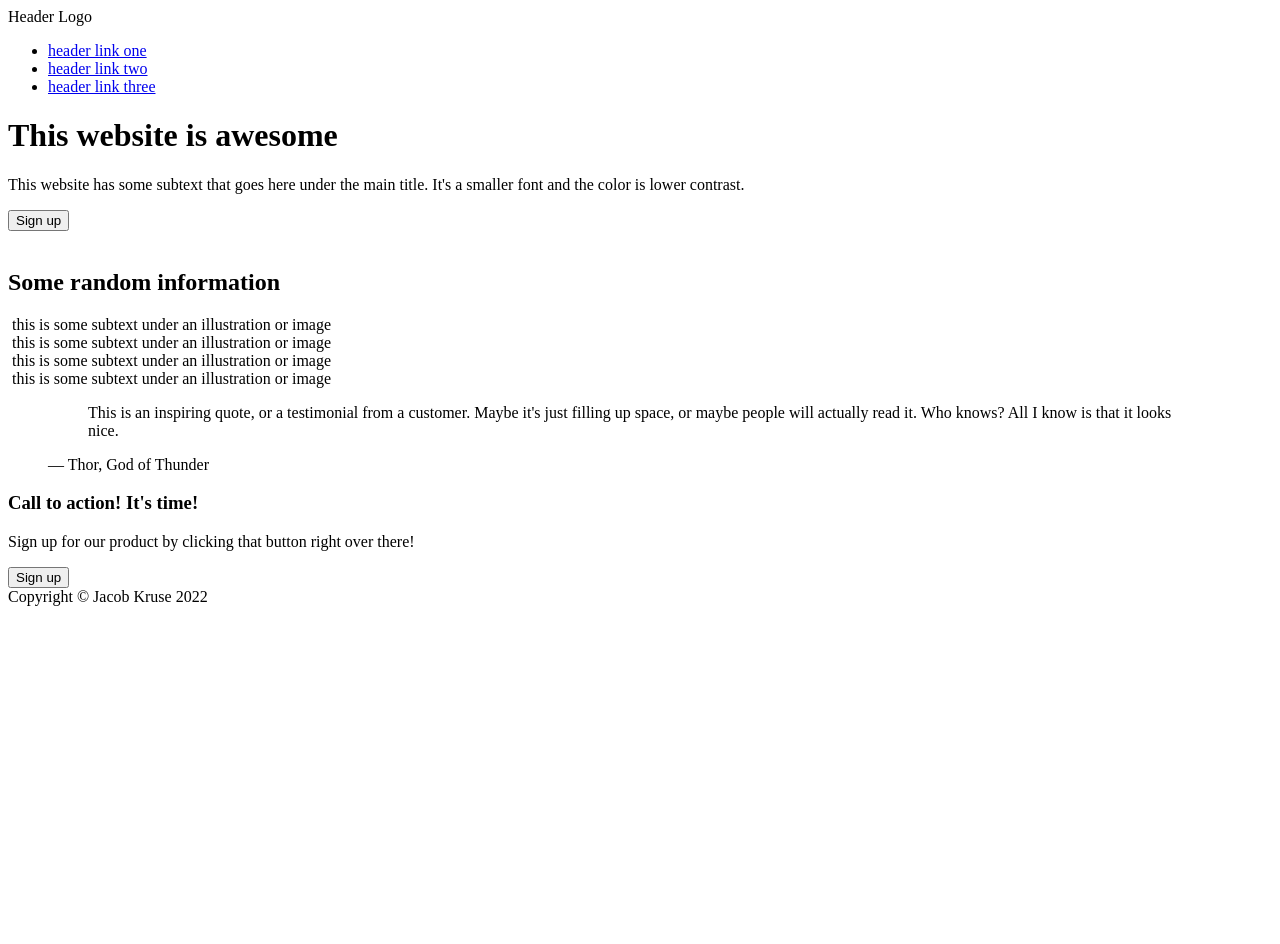
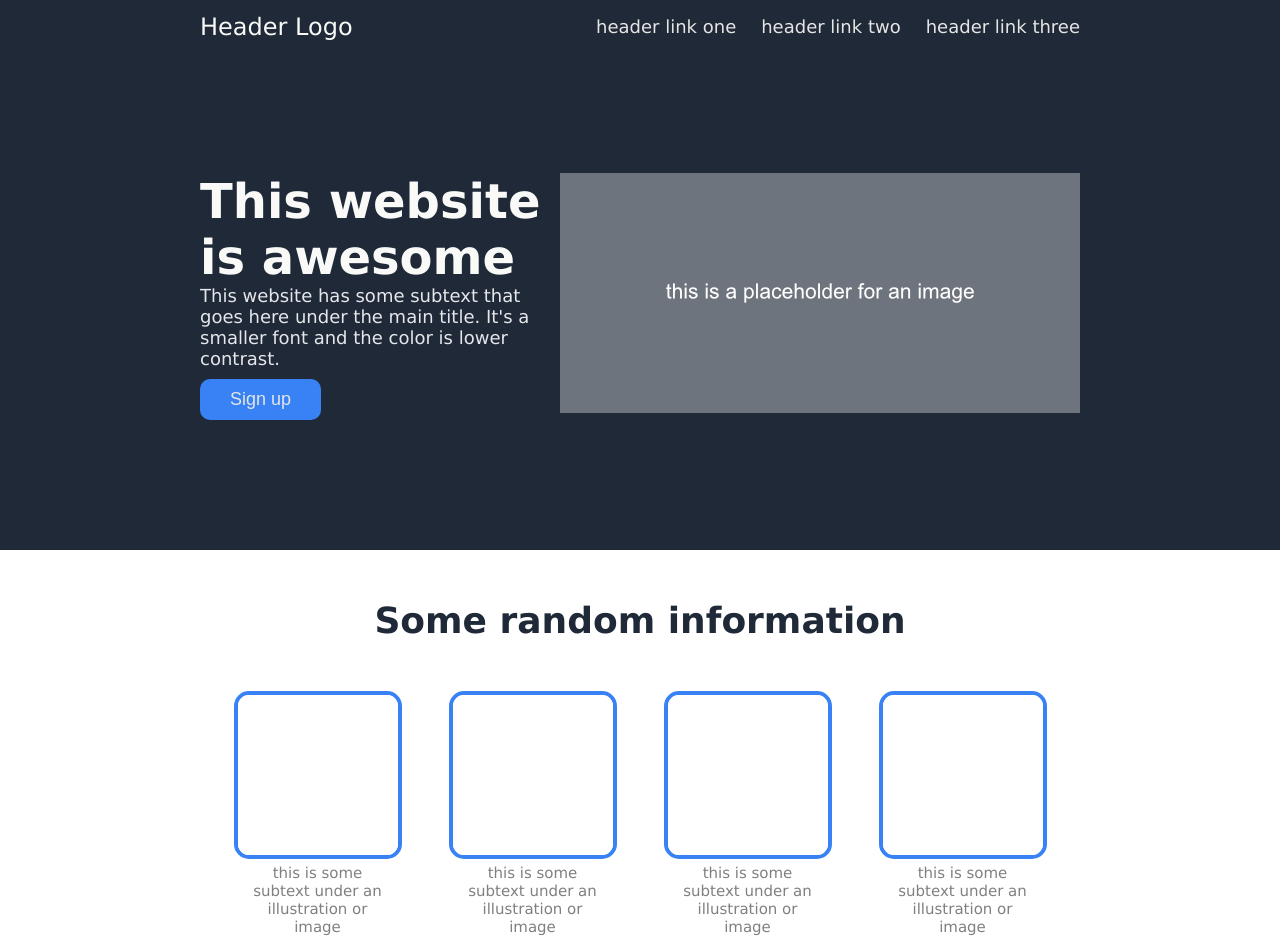
Before and after one commit to HavocBlast/odin-LandingPage, a plain HTML site: page index.html in a window 1280 px wide. Shown: the top 944 px of the page. Before the commit the page ends 800 px from the top, so only its background shows below. Drawn offline with Linux system fonts and the light colour scheme.

Commit message:
Adds styling

```diff
--- a/index.html
+++ b/index.html
@@ -5,10 +5,12 @@
     <meta http-equiv="X-UA-Compatible" content="IE=edge" />
     <meta name="viewport" content="width=device-width, initial-scale=1.0" />
     <title>Landing Page</title>
+    <link rel="stylesheet" href="styles/style.css" />
   </head>
   <body>
     <header>
-      <div class="header-wrapper">
+      <div class="headerhero-wrapper">
+        <div class="header">
           <div class="logo">Header Logo</div>
           <div class="header-links">
             <ul>
@@ -17,6 +19,7 @@
               <li><a href="#">header link three</a></li>
             </ul>
           </div>
+        </div>
         <div class="hero-banner">
           <div class="hero-text">
             <h1>This website is awesome</h1>
@@ -24,9 +27,11 @@
               This website has some subtext that goes here under the main title.
               It's a smaller font and the color is lower contrast.
             </p>
-            <button id="hero-btn">Sign up</button>
+            <button class="hero-btn">Sign up</button>
           </div>
-          <img src="images/action-call.png" alt="" />
+          <div class="hero-image">
+            <img src="images/heroImage.png" alt="" />
+          </div>
         </div>
       </div>
     </header>
@@ -34,45 +39,51 @@
       <h2>Some random information</h2>
       <div class="cards">
         <div class="card">
-          <img src="images/" alt="" />
+          <img src="images/informationImage.png" alt="" />
           <caption>
-            this is some subtext under an illustration or image
+            <p>this is some subtext under an illustration or image</p>
           </caption>
         </div>
         <div class="card">
-          <img src="images/" alt="" />
+          <img src="images/informationImage.png" alt="" />
           <caption>
-            this is some subtext under an illustration or image
+            <p>this is some subtext under an illustration or image</p>
           </caption>
         </div>
         <div class="card">
-          <img src="images/" alt="" />
+          <img src="images/informationImage.png" alt="" />
           <caption>
-            this is some subtext under an illustration or image
+            <p>this is some subtext under an illustration or image</p>
           </caption>
         </div>
         <div class="card">
-          <img src="images/" alt="" />
+          <img src="images/informationImage.png" alt="" />
           <caption>
-            this is some subtext under an illustration or image
+            <p>this is some subtext under an illustration or image</p>
           </caption>
         </div>
       </div>
     </div>
-    <figure class="quote">
+    <div class="quote">
+      <figure>
         <blockquote>
-        This is an inspiring quote, or a testimonial from a customer. Maybe it's
-        just filling up space, or maybe people will actually read it. Who knows?
-        All I know is that it looks nice.
+          This is an inspiring quote, or a testimonial from a customer. Maybe
+          it's just filling up space, or maybe people will actually read it. Who
+          knows? All I know is that it looks nice.
         </blockquote>
         <figcaption>&mdash; Thor, God of Thunder</figcaption>
       </figure>
-    <div id="call-to-action-wrapper">
-      <div id="call-to-action">
+    </div>
+    <div class="call-to-action-wrapper">
+      <div class="call-to-action">
+        <div>
           <h3>Call to action! It's time!</h3>
-        <p>Sign up for our product by clicking that button right over there!</p>
+          <p>
+            Sign up for our product by clicking that button right over there!
+          </p>
+        </div>
         <div>
-          <button id="call-to-action-btn">Sign up</button>
+          <button class="call-to-action-btn">Sign up</button>
         </div>
       </div>
     </div>
--- a/styles/style.css
+++ b/styles/style.css
@@ -0,0 +1,177 @@
+:root {
+  --margin: 0 200px;
+}
+body {
+  margin: 0;
+  font-family: 'Lucida Sans', 'Lucida Sans Regular', 'Lucida Grande',
+    'Lucida Sans Unicode', Geneva, Verdana, sans-serif;
+}
+
+.headerhero-wrapper {
+  background-color: #1f2937;
+}
+
+.logo {
+  font-size: 24px;
+  color: #f9faf8;
+}
+
+.header {
+  display: flex;
+  justify-content: space-between;
+  align-items: center;
+  margin: var(--margin);
+}
+
+.header-links ul {
+  display: flex;
+  gap: 25px;
+  list-style: none;
+}
+
+.header-links a {
+  color: #e5e5e5;
+  font-size: 18px;
+  text-decoration: none;
+}
+
+.hero-banner {
+  display: flex;
+  margin: var(--margin);
+  justify-content: space-between;
+  padding: 120px 0;
+}
+
+.hero-text h1 {
+  margin: 0;
+  font-size: 48px;
+  font-weight: bolder;
+  color: #f9faf8;
+}
+
+.hero-text p {
+  margin: 0;
+  font-size: 18px;
+  color: #e5e7eb;
+  padding-right: 20px;
+}
+
+.hero-btn {
+  background-color: #3882f6;
+  padding: 10px 30px;
+  border-radius: 10px;
+  border: none;
+  color: #e5e5e5;
+  font-size: 18px;
+  margin: 10px 0;
+}
+
+.information {
+  display: flex;
+  flex-direction: column;
+  align-items: center;
+  height: 480px;
+  margin: var(--margin);
+}
+
+h2 {
+  margin: 50px 0;
+  font-size: 36px;
+  font-weight: bolder;
+  color: #1f2937;
+}
+
+.cards {
+  display: flex;
+  gap: 65px;
+}
+
+.card {
+  display: flex;
+  flex-direction: column;
+  align-items: center;
+  width: 150px;
+}
+
+.card img {
+  height: 160px;
+  width: 160px;
+  border: 4px solid #3882f6;
+  border-radius: 15px;
+}
+
+.card p {
+  color: gray;
+  font-size: 15px;
+  padding: 5px 0;
+  margin: 0;
+  text-align: center;
+}
+
+.quote {
+  background-color: #e5e7eb;
+  height: 430px;
+  margin: 0;
+  display: flex;
+  justify-content: center;
+  align-items: center;
+}
+
+blockquote {
+  font-size: 36px;
+  font-weight: 100;
+  font-style: italic;
+  color: #1f2937;
+  margin: var(--margin);
+}
+figcaption {
+  color: #1f2937;
+  font-size: 24px;
+  font-weight: bolder;
+  text-align: end;
+  margin: var(--margin);
+}
+
+.call-to-action-wrapper {
+  box-sizing: border-box;
+  height: 345px;
+  padding: 100px 0;
+}
+
+.call-to-action {
+  background-color: #3882f6;
+  margin: var(--margin);
+  display: flex;
+  justify-content: space-between;
+  align-items: center;
+  padding: 50px 120px;
+  border-radius: 10px;
+}
+
+.call-to-action h3 {
+  margin: 0;
+  color: #f9faf8;
+}
+
+.call-to-action p {
+  margin: 0;
+  color: #e5e7eb;
+}
+
+.call-to-action-btn {
+  border: 2px solid #f9faf8;
+  color: #f9faf8;
+  font-size: 18px;
+  background-color: #3882f6;
+  padding: 5px 30px;
+  border-radius: 10px;
+}
+
+footer {
+  background-color: #1f2937;
+  height: 100px;
+  display: flex;
+  justify-content: center;
+  align-items: center;
+  color: #e5e5e5;
+}
```
Also changed, not shown: images/heroImage.png (added), images/informationImage.png (added). Lines whose indentation alone changed are shown as unchanged.
